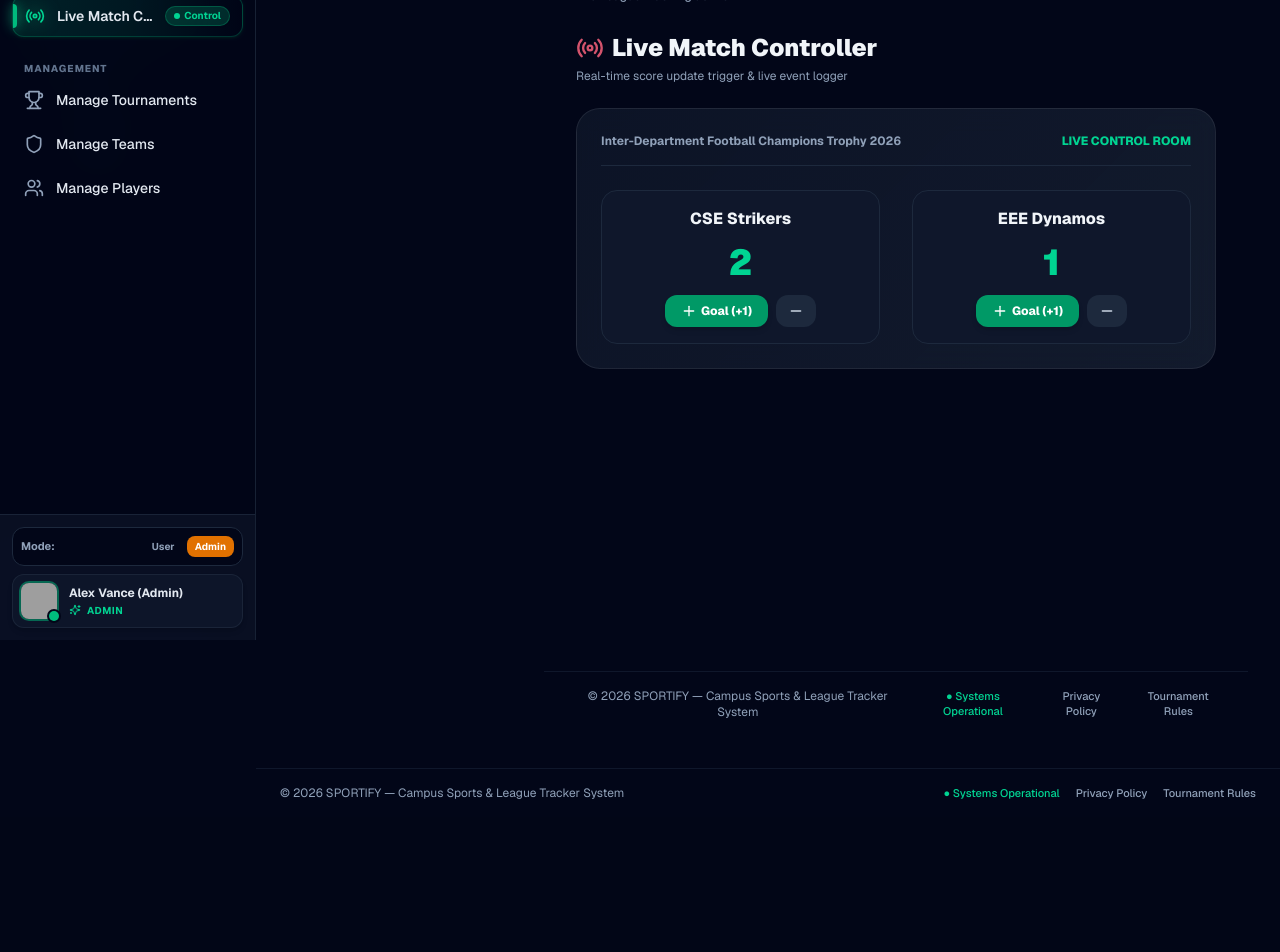
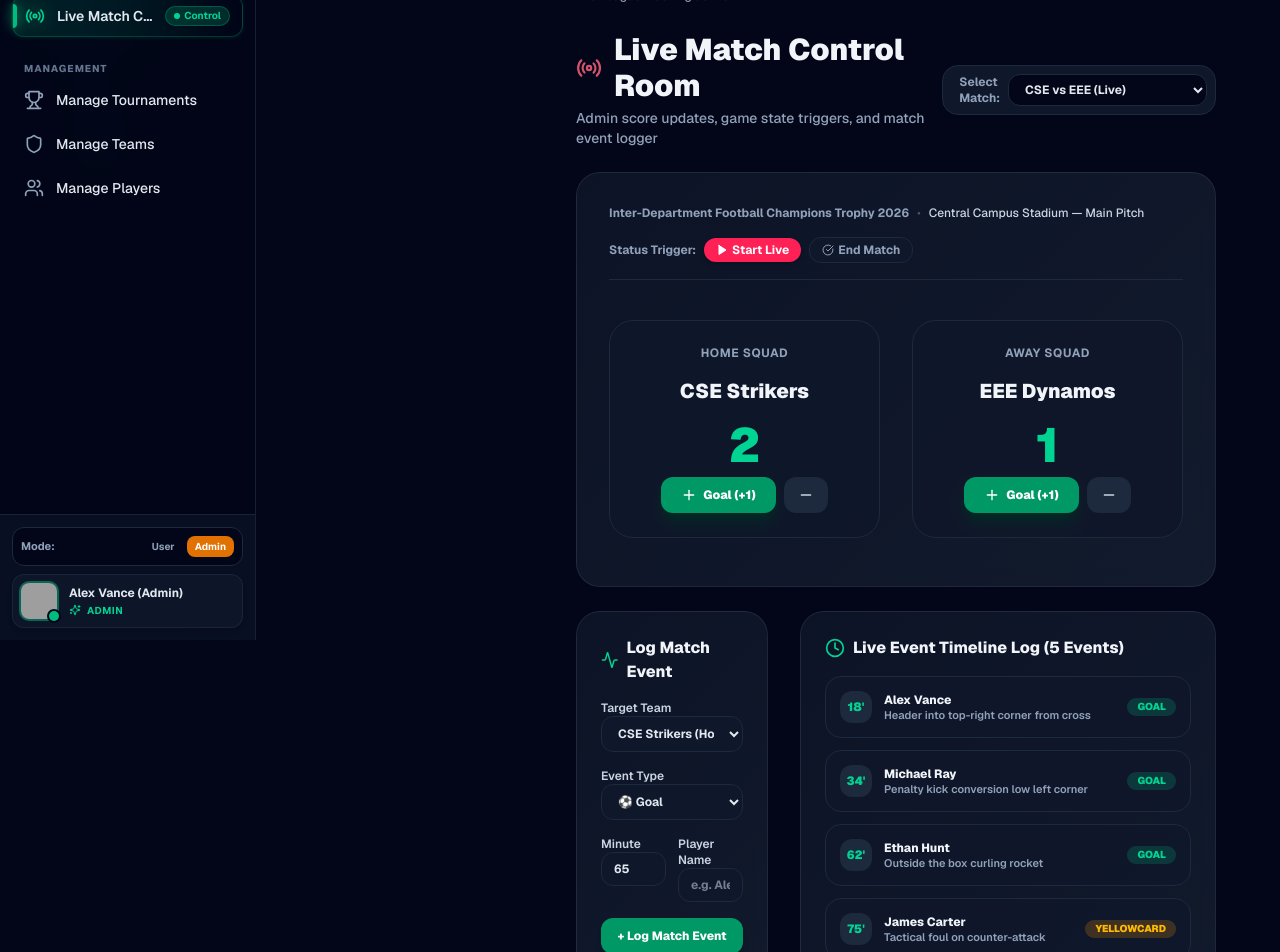
Before and after one commit to mydul62/tournament-manage, a Next.js app in the folder sportify-frontend/: page /admin/matches in a window 1280 px wide. Shown: the part 160-1112 px from the top of the page. Before the commit the page ends 977 px from the top, so only its background shows below. Built offline with nearby package versions, Linux system fonts and the light colour scheme; grey boxes are pictures that could not be loaded.

Commit message:
feat: build interactive admin live match control panel with real-time event logger and score triggers

```diff
--- a/sportify-frontend/src/app/(dashboard)/admin/matches/page.tsx
+++ b/sportify-frontend/src/app/(dashboard)/admin/matches/page.tsx
@@ -1,74 +1,214 @@
 "use client";
 
 import { useState } from "react";
-import { Radio, Plus, Minus, Goal, AlertTriangle, ShieldCheck } from "lucide-react";
+import {
+  Radio,
+  Plus,
+  Minus,
+  Play,
+  Pause,
+  CheckCircle,
+  Goal,
+  AlertTriangle,
+  Clock,
+  Shield,
+  Activity,
+} from "lucide-react";
 import { DashboardShell } from "@/components/common/dashboard-shell";
 import { MOCK_MATCHES } from "@/services/match-service";
+import { Match, MatchEvent, EventType } from "@/types";
 
-export default function AdminMatchesPage() {
-  const [match, setMatch] = useState(MOCK_MATCHES[0]);
+export default function AdminLiveControlPage() {
+  const [selectedMatchId, setSelectedMatchId] = useState<string>(MOCK_MATCHES[0].id);
+  const [matches, setMatches] = useState<Match[]>(MOCK_MATCHES);
+
+  const currentMatch = matches.find((m) => m.id === selectedMatchId) || matches[0];
+
+  const [minuteInput, setMinuteInput] = useState<number>(65);
+  const [eventTypeInput, setEventTypeInput] = useState<EventType>("Goal");
+  const [playerInput, setPlayerInput] = useState<string>("");
+  const [teamChoice, setTeamChoice] = useState<"home" | "away">("home");
 
   const handleScore = (team: "home" | "away", delta: number) => {
-    setMatch((prev) => ({
-      ...prev,
-      homeScore: team === "home" ? Math.max(0, prev.homeScore + delta) : prev.homeScore,
-      awayScore: team === "away" ? Math.max(0, prev.awayScore + delta) : prev.awayScore,
-    }));
+    setMatches((prevMatches) =>
+      prevMatches.map((m) => {
+        if (m.id === currentMatch.id) {
+          return {
+            ...m,
+            homeScore: team === "home" ? Math.max(0, m.homeScore + delta) : m.homeScore,
+            awayScore: team === "away" ? Math.max(0, m.awayScore + delta) : m.awayScore,
+          };
+        }
+        return m;
+      })
+    );
+  };
+
+  const handleStatusChange = (newStatus: "Scheduled" | "Live" | "Finished") => {
+    setMatches((prevMatches) =>
+      prevMatches.map((m) => {
+        if (m.id === currentMatch.id) {
+          return { ...m, status: newStatus };
+        }
+        return m;
+      })
+    );
+  };
+
+  const handleAddEvent = (e: React.FormEvent) => {
+    e.preventDefault();
+    if (!playerInput.trim()) return;
+
+    const targetTeam = teamChoice === "home" ? currentMatch.homeTeam : currentMatch.awayTeam;
+
+    const newEvent: MatchEvent = {
+      id: `ev-${Date.now()}`,
+      minute: minuteInput,
+      type: eventTypeInput,
+      teamId: targetTeam.id,
+      playerName: playerInput,
+      details: `${eventTypeInput} for ${targetTeam.shortName}`,
+    };
+
+    setMatches((prevMatches) =>
+      prevMatches.map((m) => {
+        if (m.id === currentMatch.id) {
+          const updatedEvents = [newEvent, ...m.events];
+          let newHomeScore = m.homeScore;
+          let newAwayScore = m.awayScore;
+
+          if (eventTypeInput === "Goal") {
+            if (teamChoice === "home") newHomeScore += 1;
+            else newAwayScore += 1;
+          }
+
+          return {
+            ...m,
+            homeScore: newHomeScore,
+            awayScore: newAwayScore,
+            events: updatedEvents,
+          };
+        }
+        return m;
+      })
+    );
+
+    setPlayerInput("");
   };
 
   return (
     <DashboardShell>
       <div className="space-y-6">
-        <div>
-          <h1 className="text-2xl font-black text-slate-100 flex items-center gap-2">
-            <Radio className="w-7 h-7 text-rose-400 animate-pulse" />
-            Live Match Controller
-          </h1>
-          <p className="text-xs text-slate-400 mt-1">Real-time score update trigger & live event logger</p>
+        {/* Header */}
+        <div className="flex flex-col sm:flex-row sm:items-center justify-between gap-4">
+          <div>
+            <h1 className="text-2xl sm:text-3xl font-black text-slate-100 flex items-center gap-3">
+              <Radio className="w-8 h-8 text-rose-400 animate-pulse" />
+              Live Match Control Room
+            </h1>
+            <p className="text-xs sm:text-sm font-medium text-slate-400 mt-1">
+              Admin score updates, game state triggers, and match event logger
+            </p>
+          </div>
+
+          {/* Match Selector */}
+          <div className="flex items-center gap-2 bg-slate-900 p-2 rounded-2xl border border-slate-800">
+            <span className="text-xs font-bold text-slate-400 pl-2">Select Match:</span>
+            <select
+              value={selectedMatchId}
+              onChange={(e) => setSelectedMatchId(e.target.value)}
+              className="bg-slate-950 text-slate-200 border border-slate-800 rounded-xl px-3 py-1.5 text-xs font-bold focus:outline-none focus:border-emerald-500"
+            >
+              {matches.map((m) => (
+                <option key={m.id} value={m.id}>
+                  {m.homeTeam.shortName} vs {m.awayTeam.shortName} ({m.status})
+                </option>
+              ))}
+            </select>
+          </div>
         </div>
 
-        {/* Live Score Controller Panel */}
-        <div className="glass-card p-6 rounded-3xl space-y-6 border border-emerald-500/30">
-          <div className="flex items-center justify-between pb-4 border-b border-slate-800 text-xs font-bold text-slate-400">
-            <span>{match.tournamentName}</span>
-            <span className="text-emerald-400 font-extrabold uppercase">Live Control Room</span>
+        {/* Live Controller Console Card */}
+        <div className="glass-card p-6 sm:p-8 rounded-3xl space-y-6 border border-emerald-500/30">
+          {/* Top Status Trigger Bar */}
+          <div className="flex flex-wrap items-center justify-between gap-4 pb-4 border-b border-slate-800 text-xs">
+            <div className="flex items-center gap-2">
+              <span className="font-bold text-slate-400">{currentMatch.tournamentName}</span>
+              <span className="text-slate-600">•</span>
+              <span className="text-slate-300 font-medium">{currentMatch.venue}</span>
+            </div>
+
+            <div className="flex items-center gap-2">
+              <span className="text-slate-400 font-bold">Status Trigger:</span>
+              <button
+                onClick={() => handleStatusChange("Live")}
+                className={`px-3 py-1 rounded-xl font-bold flex items-center gap-1 ${
+                  currentMatch.status === "Live"
+                    ? "bg-rose-500 text-white shadow-md"
+                    : "bg-slate-900 text-slate-400 hover:text-slate-200 border border-slate-800"
+                }`}
+              >
+                <Play className="w-3 h-3 fill-current" /> Start Live
+              </button>
+              <button
+                onClick={() => handleStatusChange("Finished")}
+                className={`px-3 py-1 rounded-xl font-bold flex items-center gap-1 ${
+                  currentMatch.status === "Finished"
+                    ? "bg-emerald-600 text-white shadow-md"
+                    : "bg-slate-900 text-slate-400 hover:text-slate-200 border border-slate-800"
+                }`}
+              >
+                <CheckCircle className="w-3 h-3" /> End Match
+              </button>
+            </div>
           </div>
 
-          <div className="grid grid-cols-1 md:grid-cols-2 gap-8 items-center text-center">
-            {/* Home Control */}
-            <div className="p-4 rounded-2xl bg-slate-900 border border-slate-800 space-y-3">
-              <h3 className="font-extrabold text-base text-slate-100">{match.homeTeam.name}</h3>
-              <div className="text-4xl font-black text-emerald-400">{match.homeScore}</div>
+          {/* Interactive Score Modifier */}
+          <div className="grid grid-cols-1 md:grid-cols-2 gap-8 items-center text-center py-4">
+            {/* Home Team Control */}
+            <div className="p-6 rounded-3xl bg-slate-900/90 border border-slate-800 space-y-4">
+              <span className="text-xs font-bold text-slate-400 uppercase tracking-wider block">
+                Home Squad
+              </span>
+              <h3 className="font-black text-xl text-slate-100">{currentMatch.homeTeam.name}</h3>
+              <div className="text-5xl font-black text-emerald-400 my-2">
+                {currentMatch.homeScore}
+              </div>
               <div className="flex items-center justify-center gap-2">
                 <button
                   onClick={() => handleScore("home", 1)}
-                  className="px-4 py-2 rounded-xl bg-emerald-600 hover:bg-emerald-500 text-white font-extrabold text-xs shadow-md flex items-center gap-1"
+                  className="px-5 py-2.5 rounded-xl bg-emerald-600 hover:bg-emerald-500 text-white font-black text-xs shadow-lg shadow-emerald-950 flex items-center gap-1.5"
                 >
                   <Plus className="w-4 h-4" /> Goal (+1)
                 </button>
                 <button
                   onClick={() => handleScore("home", -1)}
-                  className="px-3 py-2 rounded-xl bg-slate-800 hover:bg-slate-700 text-slate-300 font-bold text-xs"
+                  className="px-3.5 py-2.5 rounded-xl bg-slate-800 hover:bg-slate-700 text-slate-300 font-bold text-xs"
                 >
                   <Minus className="w-4 h-4" />
                 </button>
               </div>
             </div>
 
-            {/* Away Control */}
-            <div className="p-4 rounded-2xl bg-slate-900 border border-slate-800 space-y-3">
-              <h3 className="font-extrabold text-base text-slate-100">{match.awayTeam.name}</h3>
-              <div className="text-4xl font-black text-emerald-400">{match.awayScore}</div>
+            {/* Away Team Control */}
+            <div className="p-6 rounded-3xl bg-slate-900/90 border border-slate-800 space-y-4">
+              <span className="text-xs font-bold text-slate-400 uppercase tracking-wider block">
+                Away Squad
+              </span>
+              <h3 className="font-black text-xl text-slate-100">{currentMatch.awayTeam.name}</h3>
+              <div className="text-5xl font-black text-emerald-400 my-2">
+                {currentMatch.awayScore}
+              </div>
               <div className="flex items-center justify-center gap-2">
                 <button
                   onClick={() => handleScore("away", 1)}
-                  className="px-4 py-2 rounded-xl bg-emerald-600 hover:bg-emerald-500 text-white font-extrabold text-xs shadow-md flex items-center gap-1"
+                  className="px-5 py-2.5 rounded-xl bg-emerald-600 hover:bg-emerald-500 text-white font-black text-xs shadow-lg shadow-emerald-950 flex items-center gap-1.5"
                 >
                   <Plus className="w-4 h-4" /> Goal (+1)
                 </button>
                 <button
                   onClick={() => handleScore("away", -1)}
-                  className="px-3 py-2 rounded-xl bg-slate-800 hover:bg-slate-700 text-slate-300 font-bold text-xs"
+                  className="px-3.5 py-2.5 rounded-xl bg-slate-800 hover:bg-slate-700 text-slate-300 font-bold text-xs"
                 >
                   <Minus className="w-4 h-4" />
                 </button>
@@ -76,6 +216,112 @@ export default function AdminMatchesPage() {
             </div>
           </div>
         </div>
+
+        {/* Event Logging Form & Timeline */}
+        <div className="grid grid-cols-1 lg:grid-cols-3 gap-8">
+          {/* Add Match Event Form */}
+          <div className="glass-card p-6 rounded-3xl space-y-4">
+            <h3 className="font-extrabold text-base text-slate-100 flex items-center gap-2">
+              <Activity className="w-5 h-5 text-emerald-400" />
+              Log Match Event
+            </h3>
+
+            <form onSubmit={handleAddEvent} className="space-y-4 text-xs font-semibold">
+              <div className="space-y-1">
+                <label className="text-slate-300">Target Team</label>
+                <select
+                  value={teamChoice}
+                  onChange={(e) => setTeamChoice(e.target.value as any)}
+                  className="w-full bg-slate-900 text-slate-200 border border-slate-800 rounded-xl px-3 py-2 text-xs font-bold"
+                >
+                  <option value="home">{currentMatch.homeTeam.name} (Home)</option>
+                  <option value="away">{currentMatch.awayTeam.name} (Away)</option>
+                </select>
+              </div>
+
+              <div className="space-y-1">
+                <label className="text-slate-300">Event Type</label>
+                <select
+                  value={eventTypeInput}
+                  onChange={(e) => setEventTypeInput(e.target.value as EventType)}
+                  className="w-full bg-slate-900 text-slate-200 border border-slate-800 rounded-xl px-3 py-2 text-xs font-bold"
+                >
+                  <option value="Goal">⚽ Goal</option>
+                  <option value="YellowCard">🟨 Yellow Card</option>
+                  <option value="RedCard">🟥 Red Card</option>
+                  <option value="Substitution">🔄 Substitution</option>
+                </select>
+              </div>
+
+              <div className="grid grid-cols-2 gap-3">
+                <div className="space-y-1">
+                  <label className="text-slate-300">Minute</label>
+                  <input
+                    type="number"
+                    value={minuteInput}
+                    onChange={(e) => setMinuteInput(Number(e.target.value))}
+                    className="w-full bg-slate-900 text-slate-200 border border-slate-800 rounded-xl px-3 py-2 text-xs font-bold"
+                  />
+                </div>
+
+                <div className="space-y-1">
+                  <label className="text-slate-300">Player Name</label>
+                  <input
+                    type="text"
+                    value={playerInput}
+                    onChange={(e) => setPlayerInput(e.target.value)}
+                    placeholder="e.g. Alex Vance"
+                    className="w-full bg-slate-900 text-slate-200 border border-slate-800 rounded-xl px-3 py-2 text-xs font-bold"
+                  />
+                </div>
+              </div>
+
+              <button
+                type="submit"
+                className="w-full py-2.5 rounded-xl bg-emerald-600 hover:bg-emerald-500 text-white font-extrabold text-xs shadow-md transition-all"
+              >
+                + Log Match Event
+              </button>
+            </form>
+          </div>
+
+          {/* Current Event Stream */}
+          <div className="lg:col-span-2 glass-card p-6 rounded-3xl space-y-4">
+            <h3 className="font-extrabold text-base text-slate-100 flex items-center gap-2">
+              <Clock className="w-5 h-5 text-emerald-400" />
+              Live Event Timeline Log ({currentMatch.events.length} Events)
+            </h3>
+
+            <div className="space-y-3">
+              {currentMatch.events.map((ev) => (
+                <div
+                  key={ev.id}
+                  className="p-3.5 rounded-2xl bg-slate-900/80 border border-slate-800 flex items-center justify-between text-xs font-semibold"
+                >
+                  <div className="flex items-center gap-3">
+                    <span className="w-8 h-8 rounded-xl bg-slate-800 flex items-center justify-center font-black text-emerald-400">
+                      {ev.minute}'
+                    </span>
+                    <div>
+                      <p className="font-extrabold text-slate-100">{ev.playerName}</p>
+                      <p className="text-slate-400 text-[11px]">{ev.details}</p>
+                    </div>
+                  </div>
+
+                  <span
+                    className={`px-2.5 py-0.5 rounded-full text-[10px] font-black uppercase ${
+                      ev.type === "Goal"
+                        ? "bg-emerald-500/20 text-emerald-400"
+                        : "bg-amber-500/20 text-amber-400"
+                    }`}
+                  >
+                    {ev.type}
+                  </span>
+                </div>
+              ))}
+            </div>
+          </div>
+        </div>
       </div>
     </DashboardShell>
   );
```
